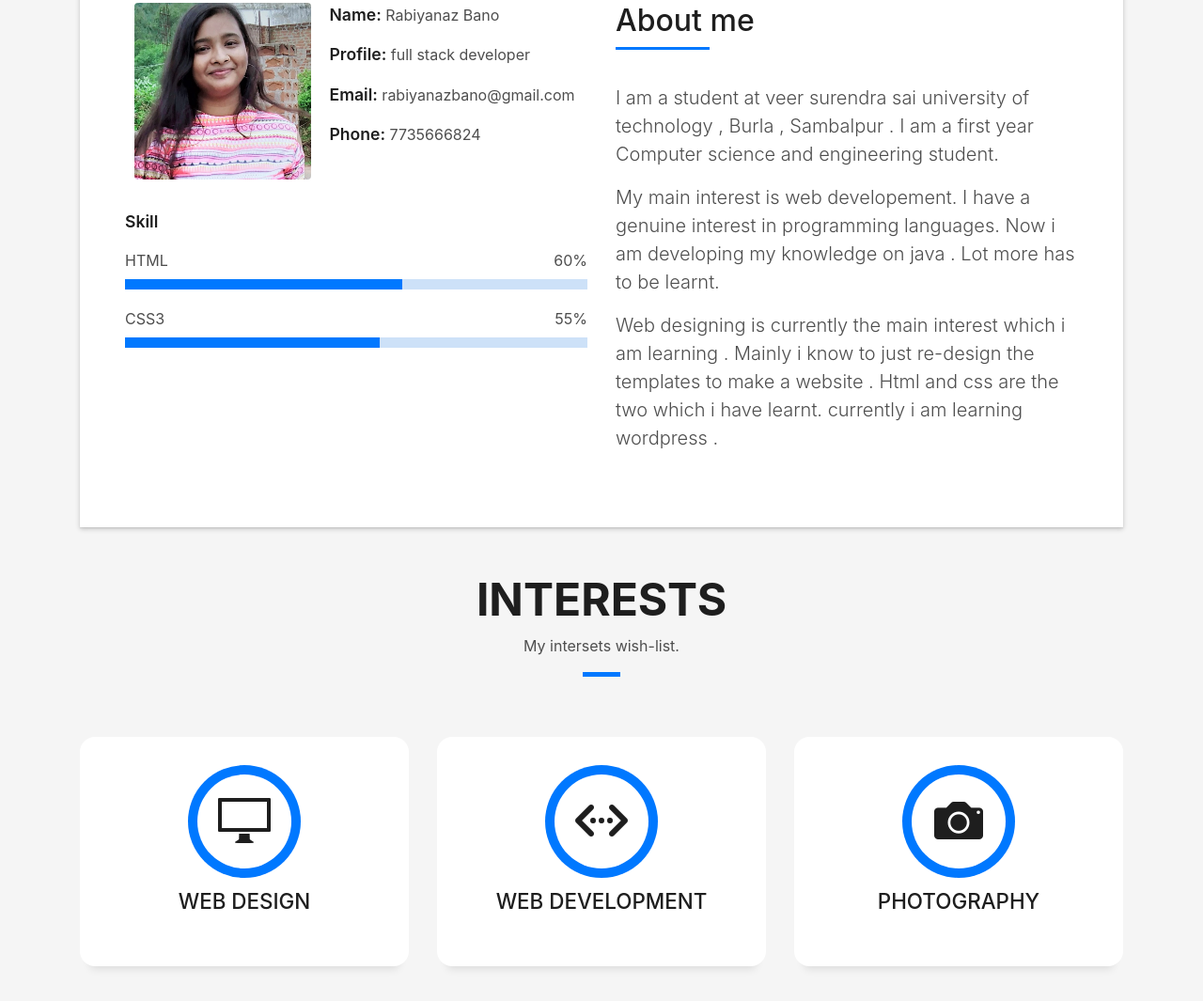
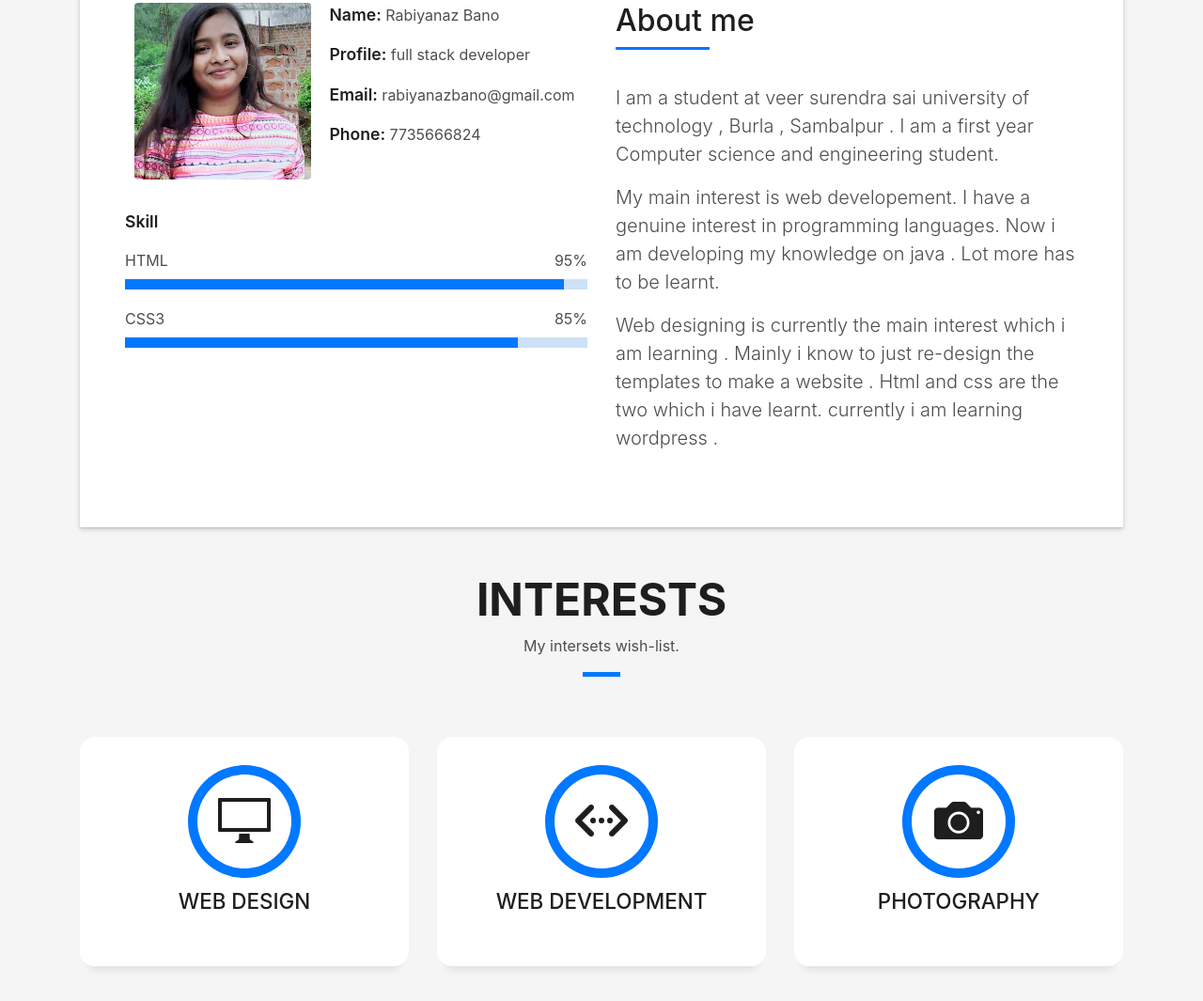
Before and after one commit to rubybano/website.github.io, a plain HTML site: page index.html in a window 1280 px wide. Shown: the part 925-1990 px from the top of the page at 94% size. Drawn offline with Linux system fonts and the light colour scheme; files whose address does not match are found by name.

Commit message:
Update index.html

```diff
--- a/index.html
+++ b/index.html
@@ -110,14 +110,14 @@
                 </div>
                 <div class="skill-mf">
                   <p class="title-s">Skill</p>
-                  <span>HTML</span> <span class="pull-right">60%</span>
+                  <span>HTML</span> <span class="pull-right">95%</span>
                   <div class="progress">
-                    <div class="progress-bar" role="progressbar" style="width: 60%;" aria-valuenow="60" aria-valuemin="0"
+                    <div class="progress-bar" role="progressbar" style="width: 95%;" aria-valuenow="95" aria-valuemin="0"
                       aria-valuemax="100"></div>
                   </div>
-                  <span>CSS3</span> <span class="pull-right">55%</span>
+                  <span>CSS3</span> <span class="pull-right">85%</span>
                   <div class="progress">
-                    <div class="progress-bar" role="progressbar" style="width: 55%" aria-valuenow="55" aria-valuemin="0"
+                    <div class="progress-bar" role="progressbar" style="width: 85%" aria-valuenow="85" aria-valuemin="0"
                       aria-valuemax="100"></div>
                  </div>
                   <!--<span>PHP</span> <span class="pull-right">50%</span>
```
